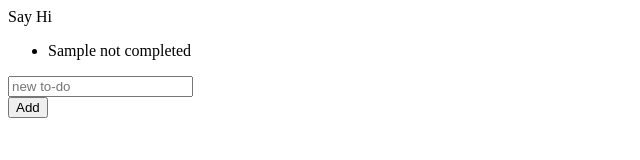
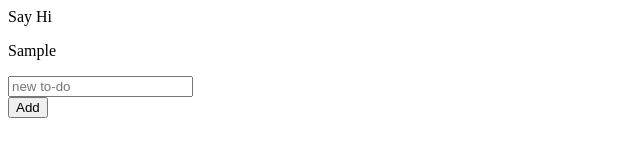
Before and after one commit to MyBlogEngine/MyBlog, a React app in the folder my_blog_app/: page / in a window 1280 px wide. Both pictures are taken after typing "Sample" into the empty fields and a click on the button "Add". Shown: the top 160 px of the page, without its empty margins (0-640 px from the left). Built offline with nearby package versions, Linux system fonts and the light colour scheme; the HTML template or start-up script is replaced by a standard one.

Commit message:
modified the to-do list view

```diff
--- a/my_blog_app/src/TodoList.tsx
+++ b/my_blog_app/src/TodoList.tsx
@@ -14,13 +14,15 @@ type TodoListViewProps = {
     onClick(index: number): void,
 };
 const TodoListView: React.SFC<TodoListViewProps> = ({ todos, onClick }) => (
-    <ul>
+    <div className="d-flex flex-column">
         {todos.map((todo: TodoItem, index: number) =>
-            <li key={index}>
-                <span onClick={(_e) => { onClick(index) }}>{todo.text} {todo.completed ? "completed" : "not completed"}</span>
-            </li>
+            <div key={index}>
+                <span onClick={(_e) => { onClick(index) }}>
+                    {todo.completed ? <p><del>{todo.text}</del></p> : <p>{todo.text}</p>}
+                </span>
+            </div>
         )}
-    </ul>
+    </div>
 )
 
 // View Component
```
